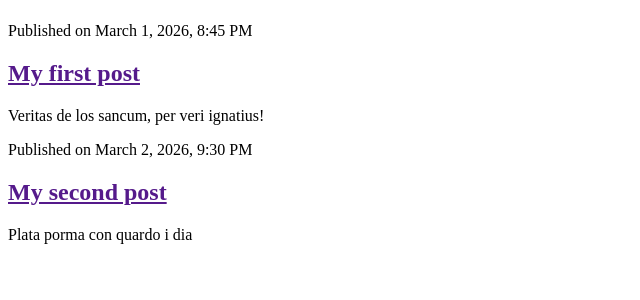
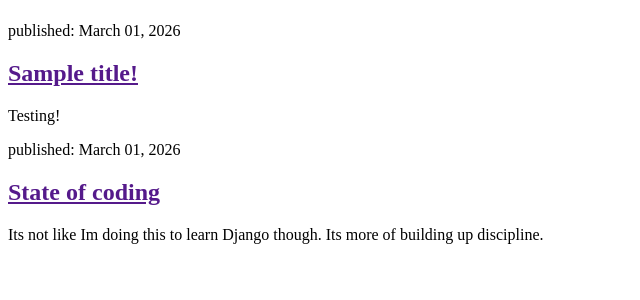
Before and after one commit to Kano0/blog-django, a Django app: page / in a window 1280 px wide. Shown: the part 58-358 px from the top of the page, without its empty margins (0-640 px from the left). Run offline with Django 5.2, Linux system fonts and the light colour scheme; data comes from the database, SQL or seed files in the repository; both versions use the stored data as it was after the commit.

Commit message:
modified the templates to display posts from dataBase.

```diff
--- a/blog/templates/blog/post_list.html
+++ b/blog/templates/blog/post_list.html
@@ -7,17 +7,12 @@
         <header>
             <h1><a href="/">Canoe's blog</a></h1>
         </header>
-
+    {% for post in posts %}
         <article>
-            <time> Published on March 1, 2026, 8:45 PM</time>
-            <h2><a href=""> My first post</a></h2>
-            <p> Veritas de los sancum, per veri ignatius!</p>
+            <time>published: {{ post.published_date|date:"F d, Y" }}</time>
+            <h2><a href=""> {{post.title}}</a></h2>
+            <p> {{post.text|linebreaksbr}}</p>
         </article>
-
-        <article>
-            <time> Published on March 2, 2026, 9:30 PM</time>
-            <h2><a href =""> My second post </a></h2>
-            <p> Plata porma con quardo i dia </p>
-        </article>
+    {% endfor %}
     </body>
 </html>
--- a/blog/views.py
+++ b/blog/views.py
@@ -1,5 +1,8 @@
 from django.shortcuts import render
+from django.utils import timezone
+from .models import Post
 
 # Create your views here.
 def post_list(request):
-    return render(request, 'blog/post_list.html', {})
+    posts = Post.objects.filter(published_date__lte=timezone.now()).order_by('published_date')
+    return render(request, 'blog/post_list.html', {'posts': posts})
```
Also changed, not shown: db.sqlite3.
